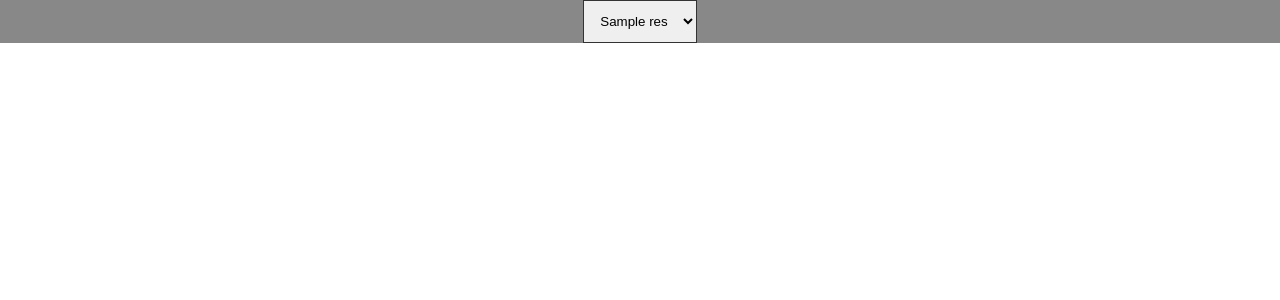
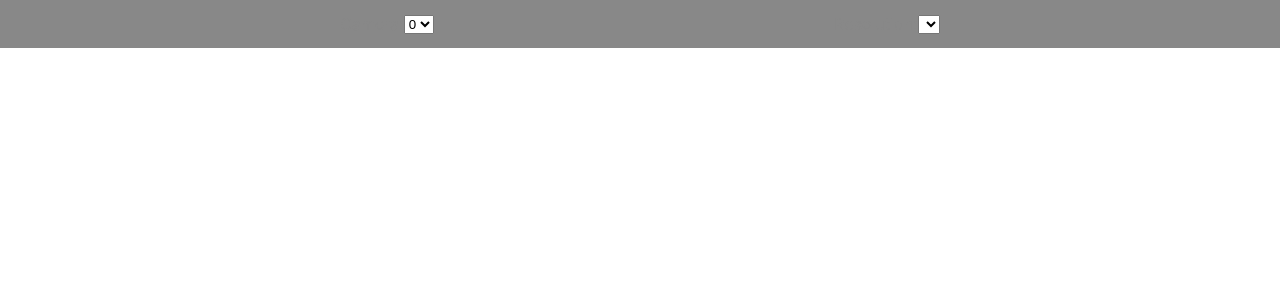
Before and after one commit to ujagaga/office-api-server, a Flask app: template templates/base.html in a window 1280 px wide. Shown: the top 300 px of the page. Run offline with Flask 3, Linux system fonts and the light colour scheme; the template is opened without the code that fills it: most values are stand-ins (such as "Sample title", 1, 10 or a date in 2020); lists and menus that the app fills with data are empty; some libraries are stand-ins or nearby versions.

Commit message:
Multiple camera support

```diff
--- a/helper.py
+++ b/helper.py
@@ -123,18 +123,17 @@
             pass
 
 
-def run_ustreamer(start=True, resolution=config.VIDEO_RESOLUTION, camera_index=config.CAMERA_INDEX):
-
+def run_ustreamer(video_device="0", resolution="", start=True):
     if start:
         cmd = "start"
     else:
         cmd = "stop"
 
     script_path = os.path.join(current_path, config.USTREAMER_SCRIPT)
-    subprocess.call([script_path, cmd, f"{camera_index}", resolution, f"{config.STREAM_TIMEOUT}"])
+    subprocess.call([script_path, cmd, f"{video_device}", resolution, f"{config.STREAM_TIMEOUT}"])
 
 
-def check_supported_resolutions(camera_index=config.CAMERA_INDEX):
+def check_supported_resolutions(camera_index):
     try:
         output = subprocess.check_output(
             ["v4l2-ctl", f"--device=/dev/video{camera_index}", "--list-formats-ext"],
@@ -178,4 +177,7 @@
             if len(resolutions) > 1:
                 video_devices[dev_id] = resolutions
 
-    return video_devices
+    if len(video_devices.keys()) > 0:
+        return video_devices
+    else:
+        return None
--- a/index.py
+++ b/index.py
@@ -7,6 +7,7 @@
 import helper
 import functools
 import time
+import json
 
 app = Flask(__name__)
 
@@ -105,7 +106,7 @@
 
 @app.route("/logout")
 def logout():
-    helper.run_ustreamer(False)
+    helper.run_ustreamer(start=False)
 
     response = redirect('/login')
     response.set_cookie('authToken', '', expires=0)
@@ -195,19 +196,35 @@
 def index():
     args = request.args
     resolution_request = args.get("resolution")
+    device_request = args.get("device")
 
     language = database.get_language(helper.DEFAULT_LANG_ID)
 
-    helper.run_ustreamer(False)
+    helper.run_ustreamer(start=False)
     time.sleep(1)
-    resolutions = helper.check_supported_resolutions()
+    video_devices = helper.list_video_devices()
 
-    if resolution_request:
-        database.update_user(email=g.user["email"], resolution=resolution_request)
-    else:
-        resolution_request = g.user.get("resolution")
+    if video_devices:
+        if not device_request:
+            device_request = g.user.get("device")
+        if not resolution_request:
+            resolution_request = g.user.get("resolution")
 
-    helper.run_ustreamer(start=True, resolution=resolution_request)
+        if not device_request or device_request not in video_devices.keys():
+            device_request = list(video_devices.keys())[0]
+        if not resolution_request or resolution_request not in video_devices[device_request]:
+            resolution_index = 0
+            resolution_count = len(video_devices[device_request])
+            if resolution_count > 2:
+                resolution_index = resolution_count - 2
+            elif resolution_count > 1:
+                resolution_index = resolution_count - 1
+
+            resolution_request = video_devices[device_request][resolution_index]
+
+        database.update_user(email=g.user["email"], resolution=resolution_request, device=device_request)
+
+        helper.run_ustreamer(video_device=device_request, resolution=resolution_request, start=True)
 
     stream_host = request.host.split(':')[0]
 
@@ -219,12 +236,12 @@
         colors=helper.default_colors,
         show_logout=True,
         show_home=False,
-        resolutions=resolutions,
-        current_res=resolution_request,
+        video_devices=video_devices,
+        resolution=resolution_request,
+        device=device_request,
         stream_host=stream_host
     )
 
 
-
 if __name__ == "__main__":
     Flask.run(app, host="0.0.0.0", port=config.SERVER_PORT, debug=False)
--- a/templates/base.html
+++ b/templates/base.html
@@ -44,12 +44,28 @@
         <nav class="navbar">
           <div class="container">
             <div id="navbarMenuHeroA" class="navbar-menu">
-              {% if resolutions %}
-              <select name="resolution" id="resolution" class="navbar-item">
-                {% for res in resolutions %}
-                <option value="{{res}}" {% if current_res==res %} selected {% endif %}>{{res}}</option>
-                {% endfor %}
-              </select>
+
+              {% if video_devices %}
+              <div class="navbar-item">
+                <label for="device">Camera:</label>
+                <select name="device" id="device">
+                  {% for dev in video_devices %}
+                  <option value="{{dev}}" {% if dev==device %} selected {% endif %}>{{ loop.index0 }}</option>
+                  {% endfor %}
+                </select>
+              </div>
+              <div class="navbar-item">
+                <label for="resolution">Resolution:</label>
+                <select name="resolution" id="resolution">
+                  {% for dev in video_devices %}
+                  {% if dev==device %}
+                  {% for res in video_devices[dev] %}
+                  <option value="{{res}}" {% if res==resolution %} selected {% endif %}>{{res}}</option>
+                  {% endfor %}
+                  {% endif %}
+                  {% endfor %}
+                </select>
+              </div>
               {% endif %}
 
               {% if show_logout %}
```
Also changed, not shown: database.py (+6 -3 lines), static/js/home.js (+11 -3 lines), 1 other file.
